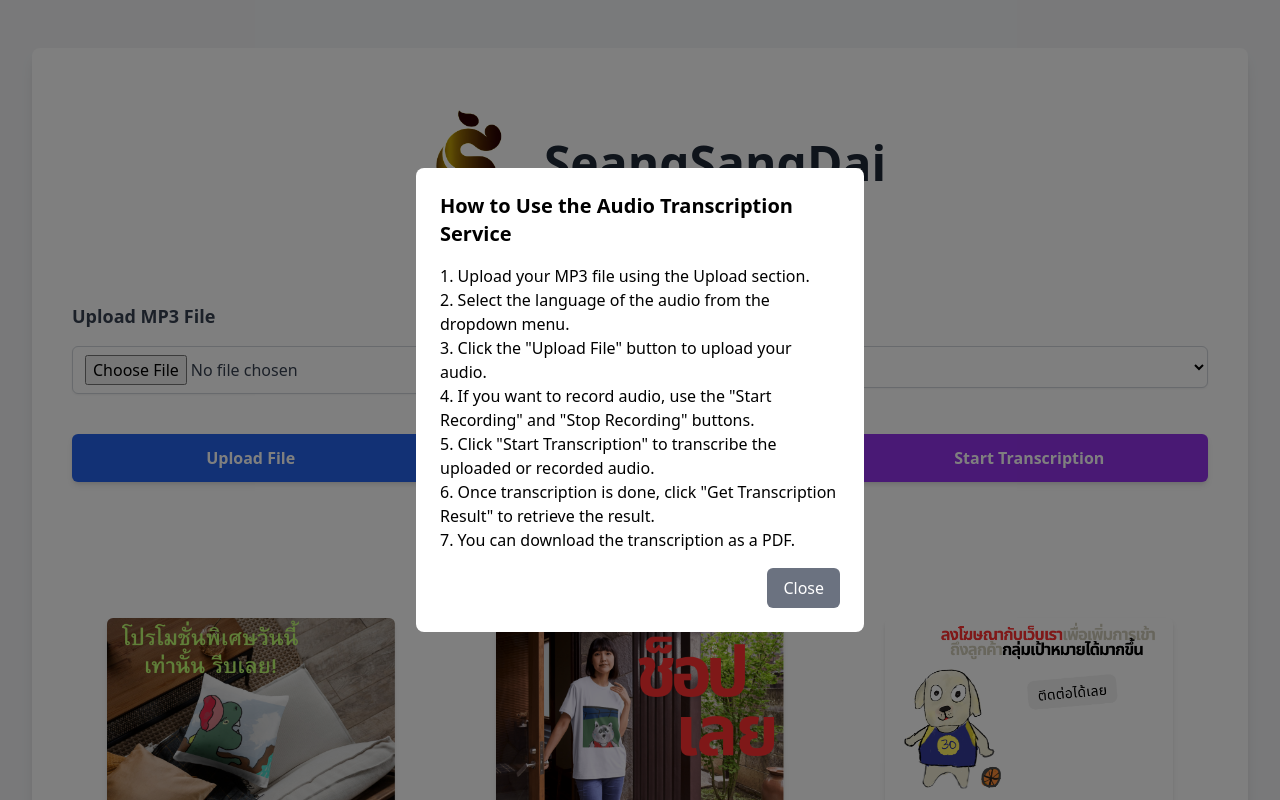
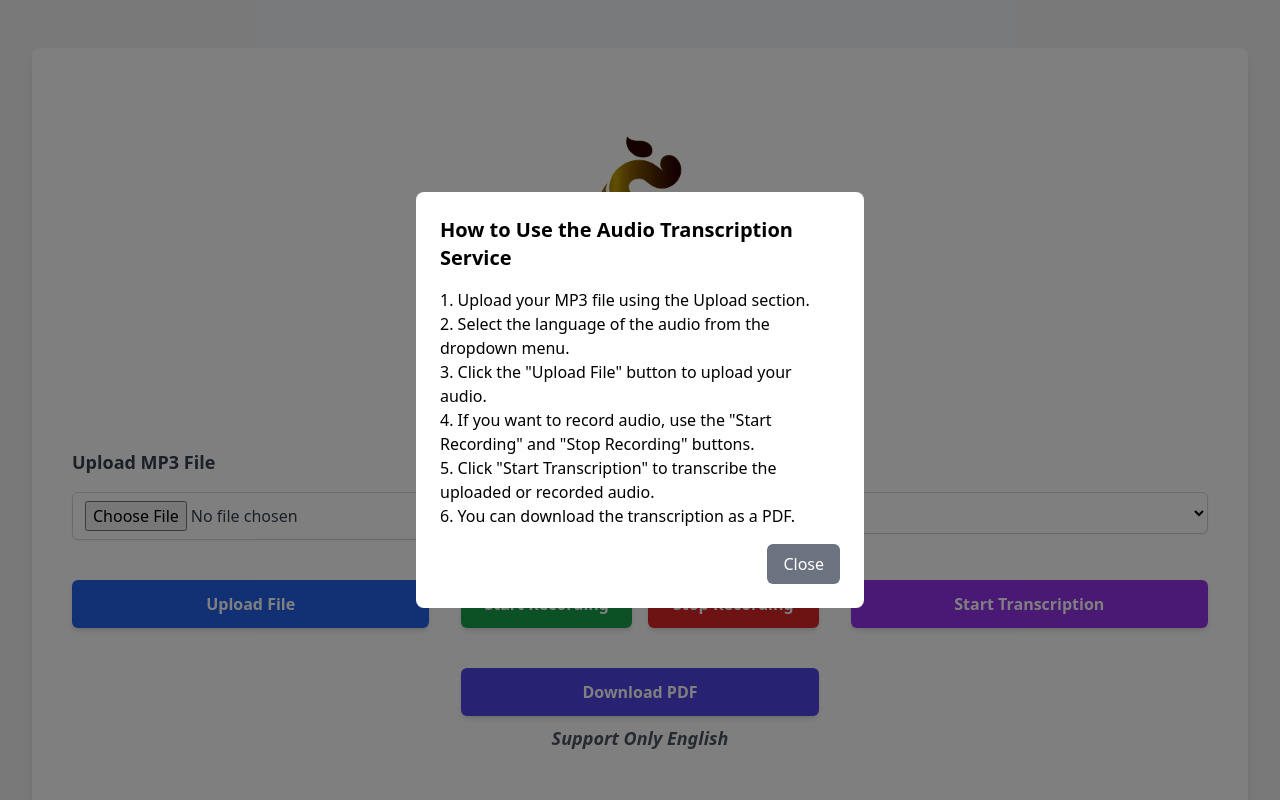
Before and after one commit to SarayutBz/AWS_Transribe2, a Vue app: page / in a window 1280 px wide. Both pictures are taken after a click on the button "Help". Shown: the top 800 px of the page. Built offline with nearby package versions, Linux system fonts and the light colour scheme.

Commit message:
v.3.0
fix error about export pdf

```diff
--- a/src/App.vue
+++ b/src/App.vue
@@ -2,9 +2,15 @@
   <div class="min-h-screen bg-gray-100 py-12 px-6 lg:px-8">
     <div class="max-w-7xl mx-auto bg-white rounded-lg shadow-lg p-10">
       <!-- Header -->
-      <div class="flex justify-center items-center ">
-        <img src="@/assets/logo1.png" alt="Logo" width="150px" height="150px" />
-        <h1 class="text-5xl font-extrabold text-gray-800">SeangSangDai</h1>
+      <div class="flex flex-col justify-center items-center text-center m-5">
+        <img
+          src="@/assets/logo1.png"
+          alt="Logo"
+          class="w-36 h-36 md:w-48 md:h-48"
+        />
+        <h1 class="text-3xl md:text-5xl font-extrabold text-gray-800 mt-4">
+          SeangSangDai
+        </h1>
       </div>
 
       <!-- Open Modal Button -->
@@ -113,6 +119,7 @@
           >
             Download PDF
           </button>
+          <p class="mt-2 text-gray-600 text-lg font-semibold italic">Support Only English</p>
         </div>
       </div>
 
@@ -120,7 +127,7 @@
       <div v-if="isFetchingResult" class="mt-10 text-center">
         <div class="loader"></div>
         <p class="text-gray-500">
-          Fetching transcription result... Please wait.
+          Fetching transcription result... Please wait...
         </p>
       </div>
 
@@ -208,11 +215,11 @@
             5. Click "Start Transcription" to transcribe the uploaded or
             recorded audio.
           </p>
-          <p>
+          <!-- <p>
             6. Once transcription is done, click "Get Transcription Result" to
             retrieve the result.
-          </p>
-          <p>7. You can download the transcription as a PDF.</p>
+          </p> -->
+          <p>6. You can download the transcription as a PDF.</p>
           <div class="mt-4 text-right">
             <button
               @click="showModal = false"
@@ -427,19 +434,12 @@ export default {
     // ฟังก์ชันสำหรับสร้างและดาวน์โหลด PDF
     exportPDF() {
       if (!this.transcriptionResult) return;
-
-      // ตรวจสอบว่า transcriptionResult มีอักษรที่ไม่ใช่ภาษาอังกฤษ
-      const hasUnsupportedChars = /[^\x00-\x7F]/.test(this.transcriptionResult);
-
-      if (hasUnsupportedChars) {
         const doc = new jsPDF(); // สร้างอินสแตนซ์ jsPDF
         const splitText = doc.splitTextToSize(this.transcriptionResult, 180); // แยกข้อความยาว
         doc.text(splitText, 10, 10); // เพิ่มข้อความลงใน PDF
         doc.save("transcription.pdf"); // ดาวน์โหลดไฟล์ PDF
-      } else {
-        this.errorMessage =
-          "PDF only supports Thai, Chinese, Korean, and Japanese text.";
-      }
+
+
     },
   },
 };
```
